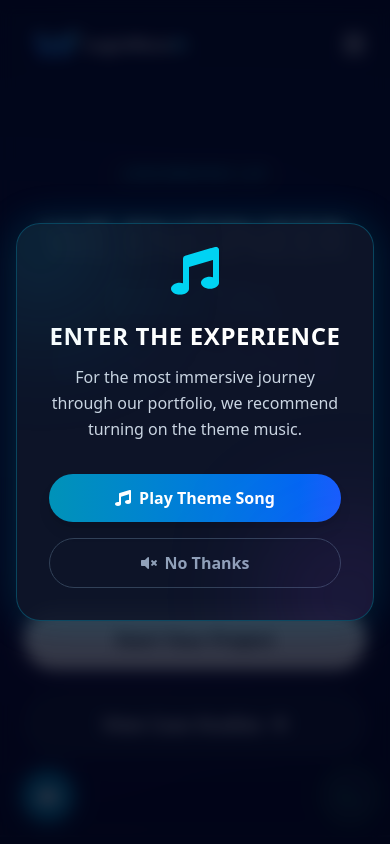
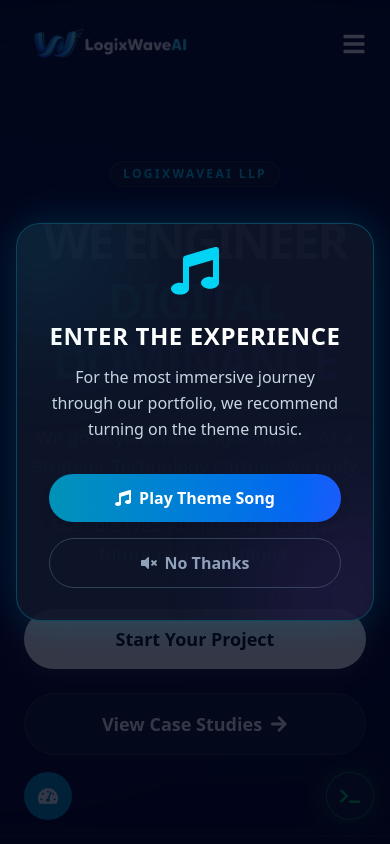
Before and after one commit to LogixWaveAI/logixwave-main, a React (Vite) app in the folder frontend/: page / in a window 390 px wide. Shown: the top 844 px of the page. Built offline with nearby package versions, Linux system fonts and the light colour scheme.

Commit message:
Optimized for iPhone performance

```diff
--- a/frontend/src/components/common/MagicCursor.jsx
+++ b/frontend/src/components/common/MagicCursor.jsx
@@ -2,6 +2,21 @@
 import { motion, useSpring, useMotionValue } from 'framer-motion';
 
 const MagicCursor = () => {
+  // 1. Mobile State Check
+  const [isMobile, setIsMobile] = useState(true); // Default true rakho taaki initial lag na ho
+
+  useEffect(() => {
+    const checkDevice = () => {
+      // Modern tarika: Check agar touch device hai ya screen choti hai
+      const mobile = window.matchMedia("(pointer: coarse)").matches || window.innerWidth < 768;
+      setIsMobile(mobile);
+    };
+
+    checkDevice();
+    window.addEventListener('resize', checkDevice);
+    return () => window.removeEventListener('resize', checkDevice);
+  }, []);
+
   // Mouse position tracking
   const cursorX = useMotionValue(-100);
   const cursorY = useMotionValue(-100);
@@ -15,9 +30,12 @@
   const [isClicking, setIsClicking] = useState(false);
 
   useEffect(() => {
+    // 2. PERFORMANCE KILLER FIX:
+    // Agar mobile hai, to Event Listener add hi mat karo!
+    // Isse iPhone par CPU usage 0% ho jayega cursor ka.
+    if (isMobile) return;
+
     const moveCursor = (e) => {
-      // Cursor ko center mein rakhne ke liye (width/2, height/2 minus karo)
-      // Assuming cursor width/height is 32px (w-8)
       cursorX.set(e.clientX - 16);
       cursorY.set(e.clientY - 16);
     };
@@ -27,8 +45,9 @@
 
     // Smart Hover Detection
     const handleMouseOver = (e) => {
-      // Check agar element clickable hai (Link, Button, Input, etc.)
       const target = e.target;
+      if (!target) return;
+
       const isClickable =
         target.tagName === 'A' ||
         target.tagName === 'BUTTON' ||
@@ -36,9 +55,9 @@
         target.tagName === 'TEXTAREA' ||
         target.closest('a') ||
         target.closest('button') ||
-        target.style.cursor === 'pointer';
+        target.closest('.cursor-pointer'); // Class check bhi add kar diya
 
-      setIsHovering(isClickable);
+      setIsHovering(!!isClickable); // Convert to boolean
     };
 
     window.addEventListener('mousemove', moveCursor);
@@ -52,16 +71,14 @@
       window.removeEventListener('mouseup', handleMouseUp);
       window.removeEventListener('mouseover', handleMouseOver);
     };
-  }, [cursorX, cursorY]);
+  }, [isMobile, cursorX, cursorY]);
 
-  // Mobile devices par cursor mat dikhao
-  if (typeof navigator !== 'undefined' && /Android|webOS|iPhone|iPad|iPod|BlackBerry|IEMobile|Opera Mini/i.test(navigator.userAgent)) {
-    return null;
-  }
+  // 3. Render Logic: Mobile par kuch mat dikhao
+  if (isMobile) return null;
 
   return (
     <motion.div
-      className="fixed top-0 left-0 w-8 h-8 rounded-full pointer-events-none z-[9999] mix-blend-difference"
+      className="fixed top-0 left-0 w-8 h-8 rounded-full pointer-events-none z-[9999] mix-blend-difference hidden md:block"
       style={{
         x: cursorXSpring,
         y: cursorYSpring,
@@ -70,12 +87,15 @@
         boxShadow: '0 0 10px rgba(34, 211, 238, 0.5)',
       }}
       animate={{
-        scale: isClicking ? 0.8 : isHovering ? 1.8 : 1, // Click pe chhota, Hover pe bada
-        backgroundColor: isHovering ? 'rgba(34, 211, 238, 0.2)' : 'transparent', // Hover pe thoda fill hoga
-        borderColor: isHovering ? 'transparent' : '#22d3ee', // Hover pe border gayab karke fill dikhayenge
+        scale: isClicking ? 0.8 : isHovering ? 1.8 : 1,
+        backgroundColor: isHovering ? 'rgba(34, 211, 238, 0.2)' : 'transparent',
+        borderColor: isHovering ? 'transparent' : '#22d3ee',
       }}
       transition={{ type: "tween", ease: "backOut", duration: 0.2 }}
-    />
+    >
+        {/* Optional: Center Dot for precision */}
+        <div className="absolute top-1/2 left-1/2 w-1 h-1 bg-cyan-400 rounded-full -translate-x-1/2 -translate-y-1/2 opacity-60" />
+    </motion.div>
   );
 };
 
--- a/frontend/src/components/common/ParticleBackground.jsx
+++ b/frontend/src/components/common/ParticleBackground.jsx
@@ -1,8 +1,20 @@
-import React, { useCallback } from 'react';
+import React, { useCallback, useEffect, useState } from 'react';
 import Particles from 'react-tsparticles';
 import { loadSlim } from 'tsparticles-slim';
 
 const ParticleBackground = () => {
+  // 1. Mobile State Banaya
+  const [isMobile, setIsMobile] = useState(false);
+
+  useEffect(() => {
+    const checkMobile = () => {
+      setIsMobile(window.innerWidth < 768);
+    };
+    checkMobile();
+    window.addEventListener('resize', checkMobile);
+    return () => window.removeEventListener('resize', checkMobile);
+  }, []);
+
   const particlesInit = useCallback(async (engine) => {
     await loadSlim(engine);
   }, []);
@@ -10,25 +22,26 @@
   return (
     <Particles
       id="tsparticles"
-      className="absolute inset-0 z-0" // Ensure it stays in background
+      className="absolute inset-0 z-0"
       init={particlesInit}
       options={{
-        fullScreen: { enable: false }, // Hum ise container mein confine rakhenge
+        fullScreen: { enable: false },
         background: {
           color: {
-            value: "transparent", // Transparent taaki tumhara gradient dikhe
+            value: "transparent",
           },
         },
-        fpsLimit: 120,
+        fpsLimit: 60, // 2. iPhone ke liye FPS limit 60 rakhi (Safe)
         interactivity: {
           events: {
             onClick: {
               enable: true,
-              mode: "push", // Click karne par naye particles fatenge
+              mode: "push",
             },
             onHover: {
-              enable: true,
-              mode: "grab", // Mouse ke paas aane par connect honge (Spider web effect)
+              // 3. Mobile par Hover Effect BAND kar diya (Performance Bachane ke liye)
+              enable: !isMobile,
+              mode: "grab",
             },
             resize: true,
           },
@@ -46,13 +59,13 @@
         },
         particles: {
           color: {
-            value: "#06b6d4", // Cyan-500 (Tumhari theme ka color)
+            value: "#06b6d4",
           },
           links: {
             color: "#06b6d4",
             distance: 150,
             enable: true,
-            opacity: 0.2, // Thoda subtle rakha hai
+            opacity: 0.2,
             width: 1,
           },
           move: {
@@ -62,7 +75,7 @@
               default: "bounce",
             },
             random: false,
-            speed: 1, // Dheere float karenge (Soothing effect)
+            speed: 1,
             straight: false,
           },
           number: {
@@ -70,13 +83,14 @@
               enable: true,
               area: 800,
             },
-            value: 60, // Particles ki quantity
+            // 4. MAIN FIX: Mobile par sirf 20 particles, Desktop par 60
+            value: isMobile ? 20 : 60,
           },
           opacity: {
             value: 0.3,
           },
           shape: {
-            type: "circle", // Dots
+            type: "circle",
           },
           size: {
             value: { min: 1, max: 3 },
--- a/frontend/src/index.css
+++ b/frontend/src/index.css
@@ -33,3 +33,25 @@
 *::-webkit-scrollbar {
   display: none;
 }
+
+/* --- IPHONE & MOBILE OPTIMIZATION START --- */
+@media screen and (max-width: 768px) {
+  /* iPhone par Blur effect band karein (Lag ka main karan) */
+  * {
+    backdrop-filter: none !important;
+    -webkit-backdrop-filter: none !important;
+  }
+
+  /* Glass effects ko solid/transparent banayein */
+  .glass, .glass-effect, .backdrop-blur-md, .backdrop-blur-xl {
+    background: rgba(15, 23, 42, 0.95) !important; /* Dark solid background */
+    backdrop-filter: none !important;
+  }
+
+  /* Shadows aur heavy animations kam karein */
+  .shadow-xl, .shadow-2xl, .drop-shadow-2xl {
+    box-shadow: none !important;
+    filter: none !important;
+  }
+}
+/* --- IPHONE & MOBILE OPTIMIZATION END --- */
```
